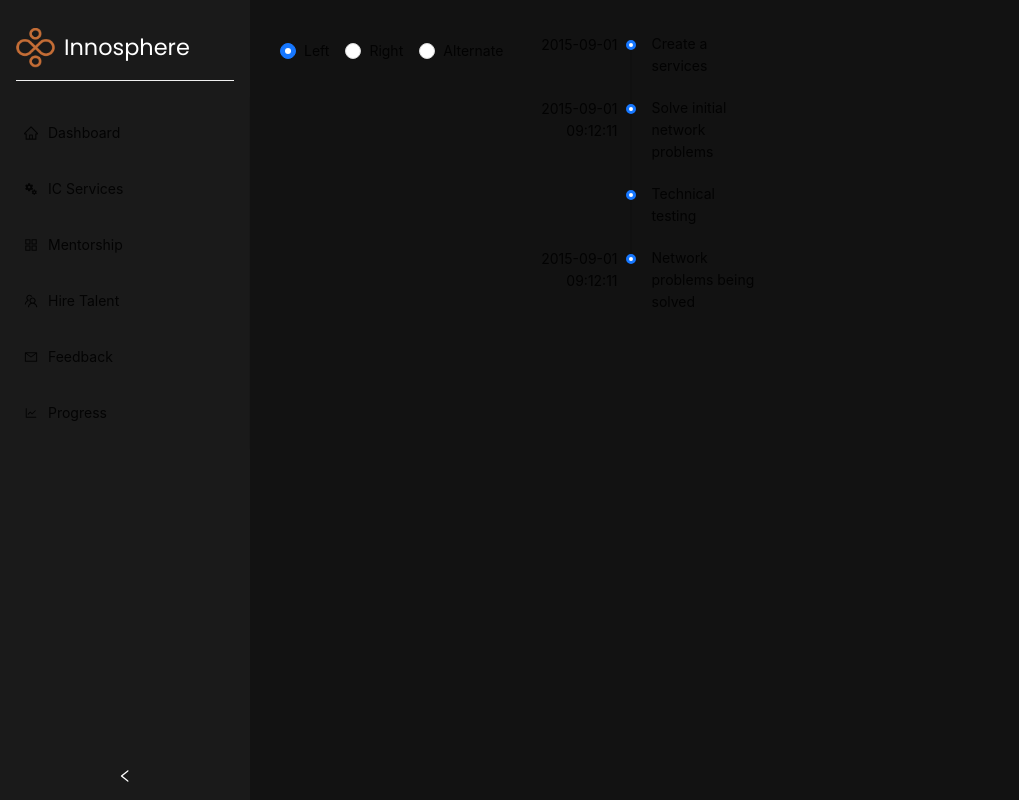
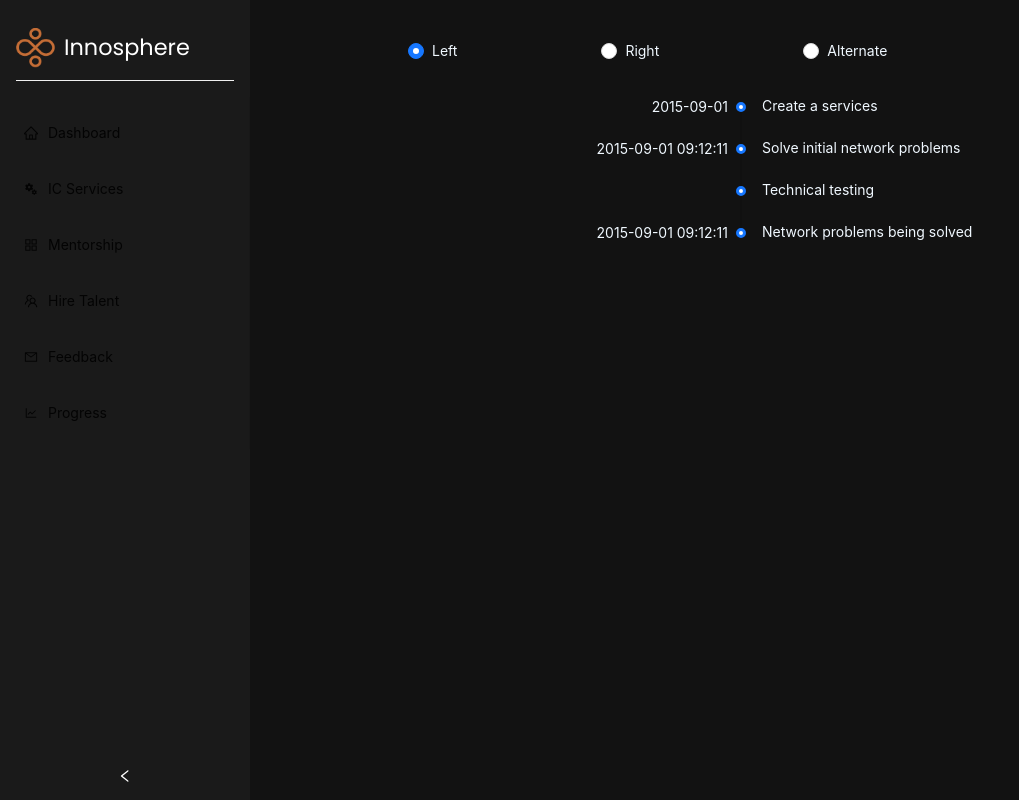
Before and after one commit to JyothsnaAshok/Innosphere, a Next.js app: page /startup/progress in a window 1280 px wide. Shown: the whole page, without its empty margins (0-1019 px from the left). Built offline with nearby package versions, Linux system fonts and the light colour scheme.

Commit message:
stash modified

```diff
--- a/components/DashboardLayout.jsx
+++ b/components/DashboardLayout.jsx
@@ -163,7 +163,7 @@ export default function DashboardLayout({ children, title }) {
             style={{
               padding: 40,
               display: "flex",
-              flexDirection: "row",
+              flexDirection: "column",
               minHeight: 360,
             }}
           >
--- a/pages/startup/progress.js
+++ b/pages/startup/progress.js
@@ -19,12 +19,14 @@ function progress() {
           marginLeft: 40,
         }}
       >
-        <Radio value="left">Left</Radio>
-        <Radio value="right">Right</Radio>
-        <Radio value="alternate">Alternate</Radio>
+        <Radio value="left" className={Styles.radioBut}>Left</Radio>
+        <Radio value="right" className={Styles.radioBut}>Right</Radio>
+        <Radio value="alternate" className={Styles.radioBut}>Alternate</Radio>
       </Radio.Group>
       <Timeline
         mode={mode}
+        color={"aliceblue"}
+        style={{marginTop:"20px", alignItems:"center", justifyContent:"center",color:"aliceblue"}}
         items={[
           {
             label: '2015-09-01',
--- a/styles/pages/progress.module.scss
+++ b/styles/pages/progress.module.scss
@@ -0,0 +1,4 @@
+.radioBut{
+    color: aliceblue;
+    margin-left: 10vw;
+}
```
